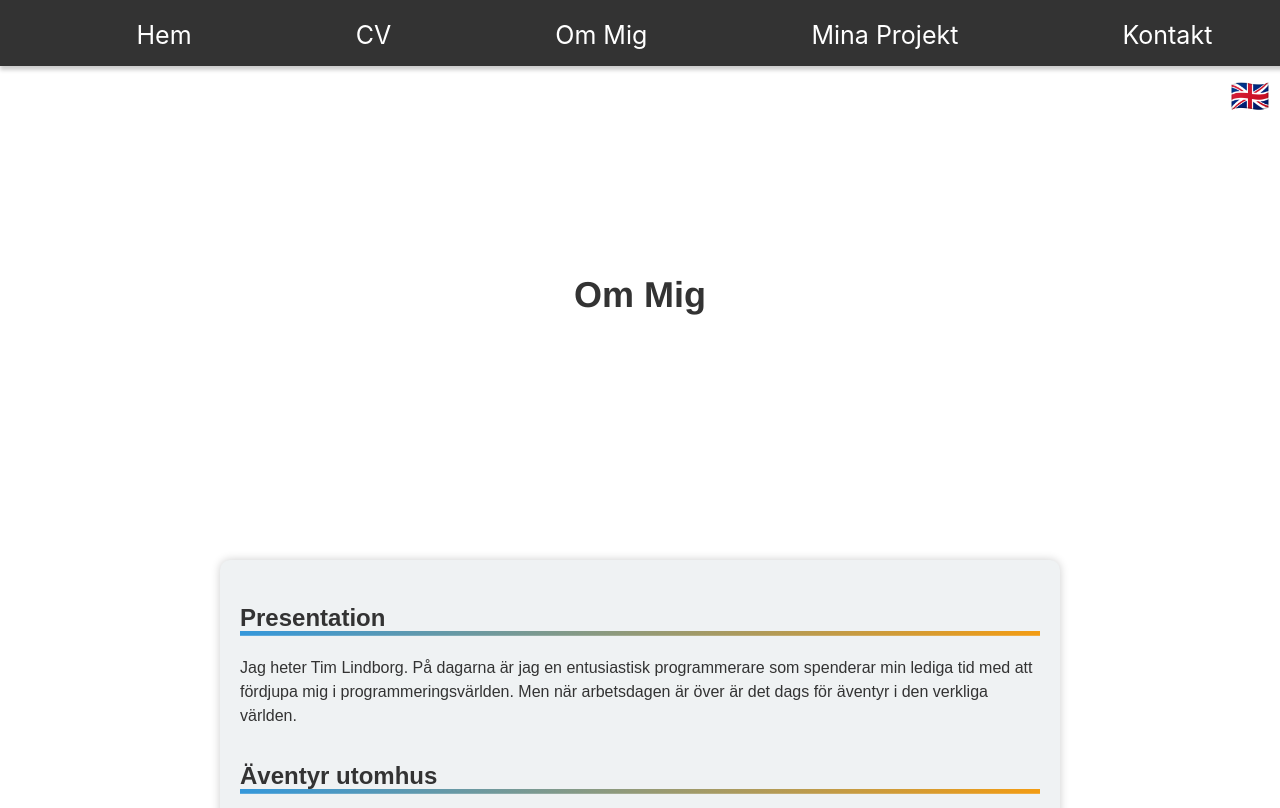
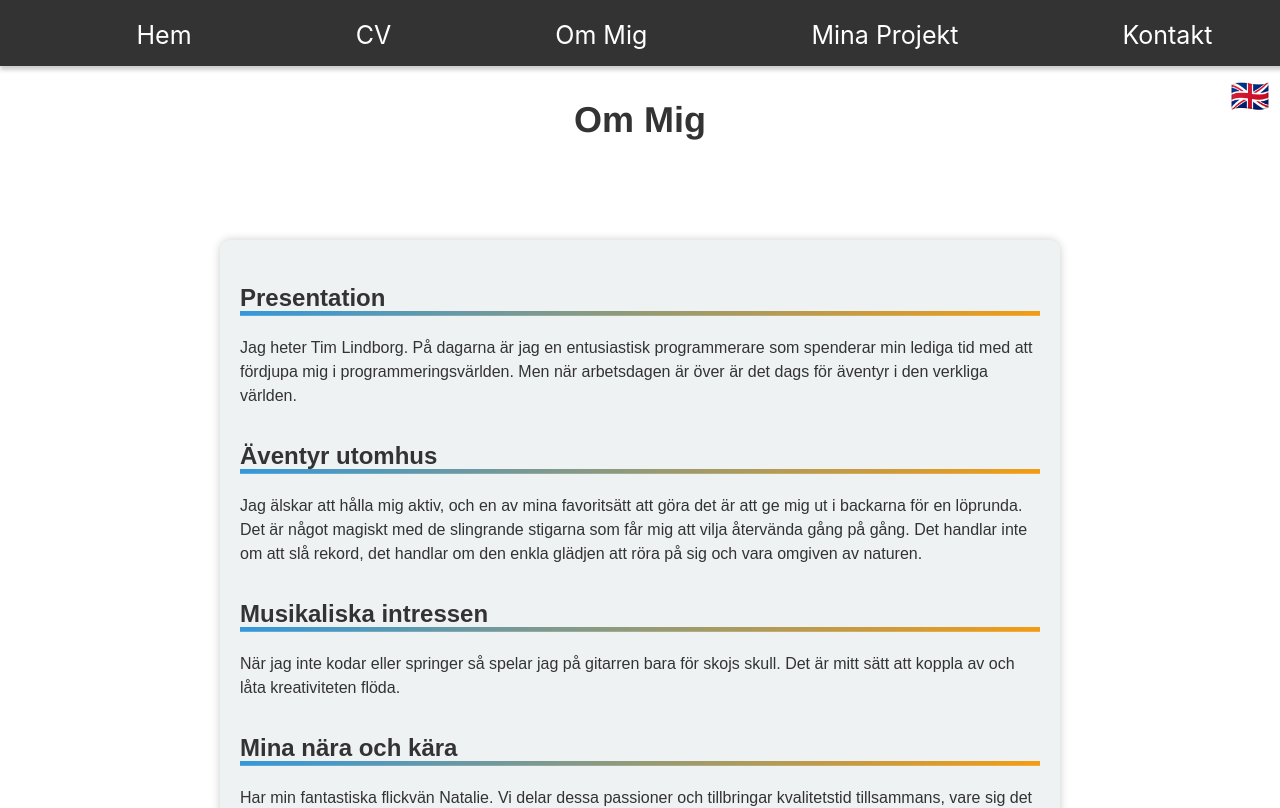
Before and after one commit to timborg-del/my-page, a React (Create React App) app: page /aboutme in a window 1280 px wide. Shown: the top 808 px of the page. Built offline with nearby package versions, Linux system fonts and the light colour scheme; a web font is replaced by a local one.

Commit message:
now its done

```diff
--- a/src/components/css/NavigationMenu.css
+++ b/src/components/css/NavigationMenu.css
@@ -376,7 +376,7 @@ p {
   flex-direction: column;
   align-items: center;
   justify-content: center;
-  height: 70vh; /* Adjust this to fit your layout */
+  height: 30vh; /* Adjust this to fit your layout */
 }
 
 .hline1 {
@@ -386,7 +386,6 @@ p {
   font-weight: bold;
   color: #333;
   position: relative; /* Add position relative to create a stacking context */
-  padding-top: 30px;
   z-index: 1; /* Set a positive z-index value */
 }
 
```
